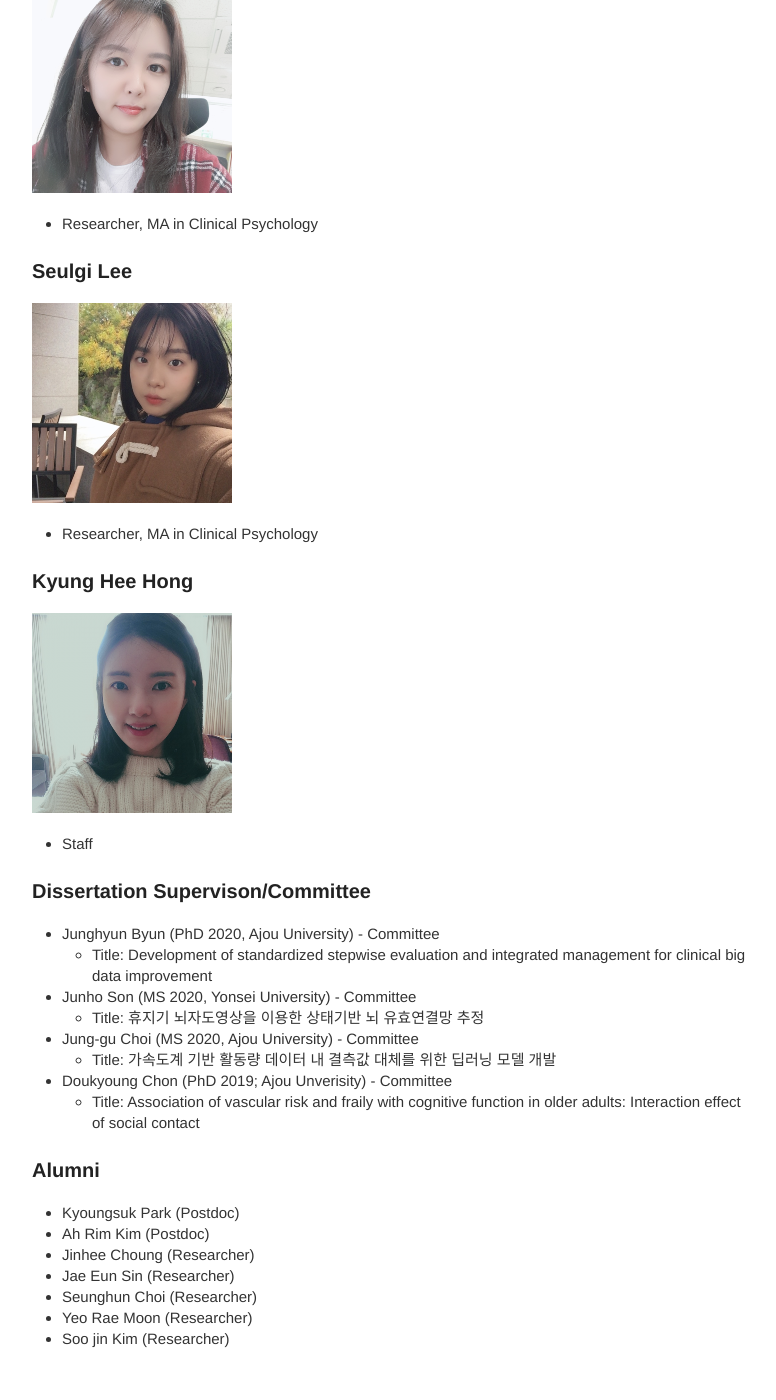
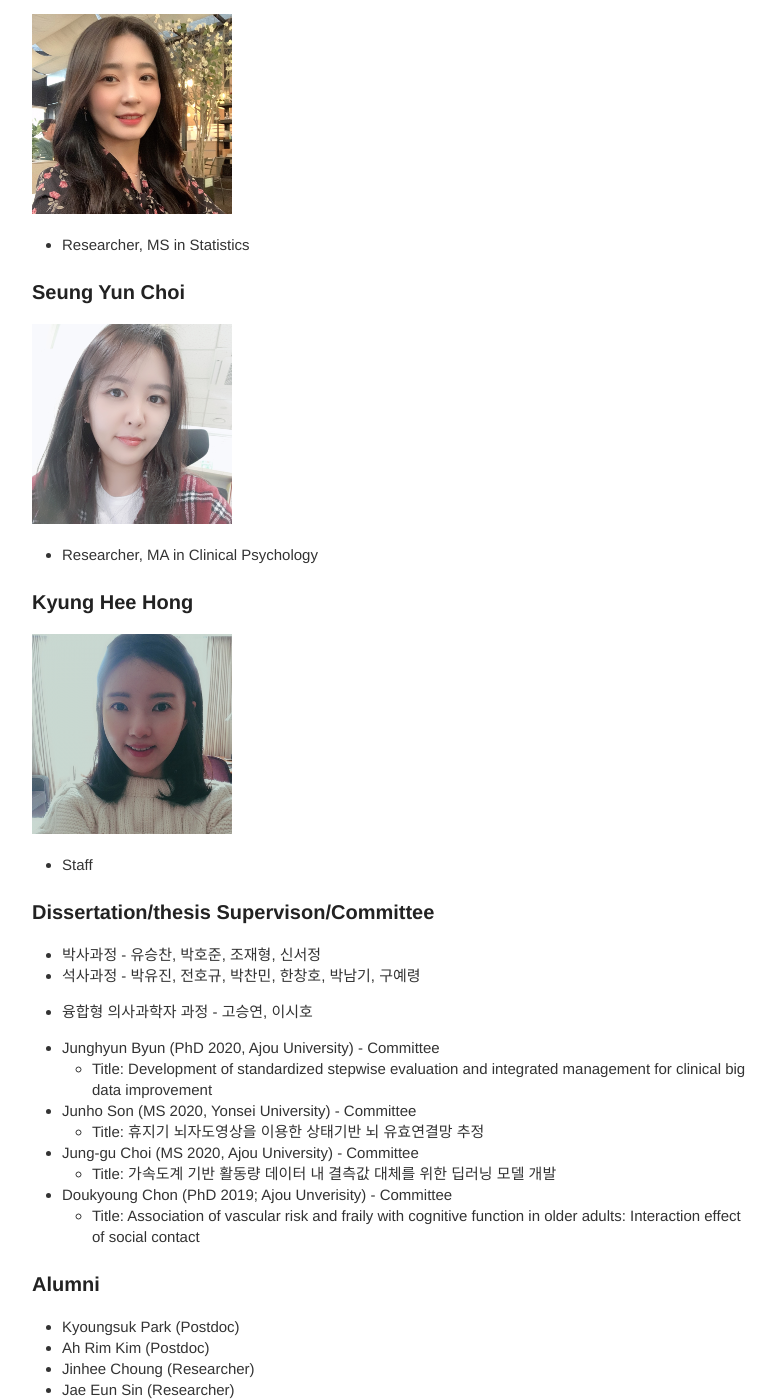
Before and after one commit to neurostat-lab/neurostat-lab.github.io, a Jekyll site: the page built from people.md, in a window 1280 px wide and 1400 px high, scrolled down 3106 px. Shown: the whole window, without its empty margins (248-1024 px from the left). Built offline with Jekyll 4.4.1, drawn with Linux system fonts in a browser that asks for light colours; our own code applies the rules of GitHub Pages for plain Markdown files; before the commit the page ends 4470 px from its top, so only the background shows below that; some of the changed text lies outside the part shown.

Commit message:
Update people.md

```diff
--- a/people.md
+++ b/people.md
@@ -33,9 +33,14 @@ permalink: /people/
 
 ### Yong Hyuk Cho
 <img src="/images/yonghyuk.png" style="width: 200px;" class="img-circle avatar;"/><br>
-* PhD student
+* PhD student (융합형 의사과학자 과정)
 * Psychiatrist
 * Co-advised by [Dr. Sang-Joon Son](https://successfulaging.github.io/)
+
+### Seulgi Lee
+<img src="/images/seulgi.png" style="width: 200px;" class="img-circle avatar;"/><br>
+* Researcher, MA in Clinical Psychology
+* PhD student (expected to start on March 2021)
 
 ### Heirim Lee
 <img src="/images/heirim.png" style="width: 200px;" class="img-circle avatar;"/><br>
@@ -61,15 +66,15 @@ permalink: /people/
 <img src="/images/seungyun.png" style="width: 200px;" class="img-circle avatar;"/><br>
 * Researcher, MA in Clinical Psychology
 
-### Seulgi Lee
-<img src="/images/seulgi.png" style="width: 200px;" class="img-circle avatar;"/><br>
-* Researcher, MA in Clinical Psychology
-
 ### Kyung Hee Hong
 <img class="img-circle avatar" src="/images/kyunghee.png" style="width: 200px;"/><br>
 * Staff
 
-### Dissertation Supervison/Committee
+### Dissertation/thesis Supervison/Committee
+* 박사과정 - 유승찬, 박호준, 조재형, 신서정
+* 석사과정 - 박유진, 전호규, 박찬민, 한창호, 박남기, 구예령
+* 융합형 의사과학자 과정 - 고승연, 이시호
+
 * Junghyun Byun (PhD 2020, Ajou University) - Committee
   - Title: Development of standardized stepwise evaluation and integrated management for clinical big data improvement
 
```
